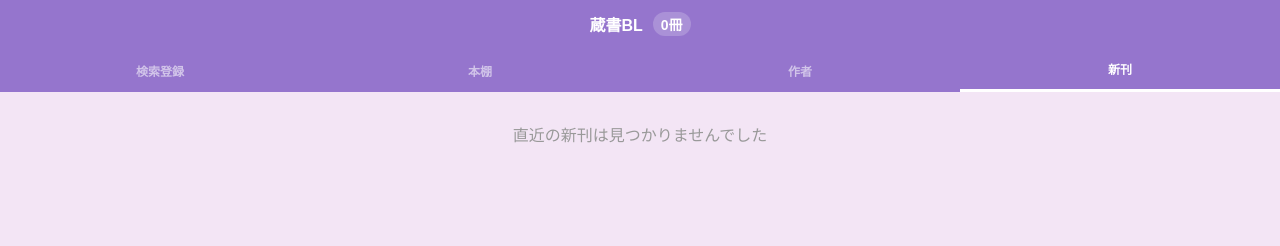
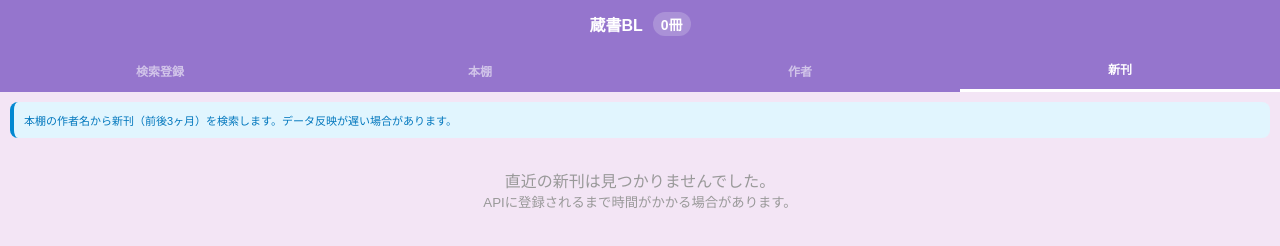
Before and after one commit to bingliyouna-commits/books, a plain HTML site: page index.html in a window 1280 px wide. Both pictures are taken after a click on the button "新刊". Drawn offline with Linux system fonts and the light colour scheme.

Commit message:
Update index.html

```diff
--- a/index.html
+++ b/index.html
@@ -2,7 +2,7 @@
 <html lang="ja">
 <head>
 <meta charset="UTF-8">
-<title>蔵書BL Pro 新刊強化版</title>
+<title>蔵書BL Pro 新刊・姓名統合版</title>
 <meta name="apple-mobile-web-app-capable" content="yes">
 <meta name="apple-mobile-web-app-status-bar-style" content="black-translucent">
 <meta name="viewport" content="width=device-width,initial-scale=1,user-scalable=no,viewport-fit=cover">
@@ -41,6 +41,7 @@
   #interactive.viewport { width: 100%; height: 180px; overflow: hidden; position: relative; background: #000; border-radius: 8px; margin-bottom: 10px; display: none; }
   #interactive.viewport canvas, video { width: 100%; position: absolute; top: 0; left: 0; }
   .toast { position: fixed; bottom: 80px; left: 50%; transform: translateX(-50%); background: rgba(0,0,0,0.8); color: white; padding: 10px 20px; border-radius: 25px; font-size: 13px; z-index: 2000; display: none; }
+  .info-box { background: #e1f5fe; padding: 10px; border-radius: 8px; font-size: 11px; color: #0277bd; margin-bottom: 10px; border-left: 4px solid #0288d1; }
 </style>
 </head>
 <body>
@@ -77,6 +78,7 @@
   <div id="author" class="page"><input id="authorSearchInput" type="search" placeholder="作者名検索..." oninput="renderAuthors()"><div id="authorList"></div></div>
 
   <div id="newBooks" class="page">
+    <div class="info-box">本棚の作者名から新刊（前後3ヶ月）を検索します。データ反映が遅い場合があります。</div>
     <div id="newList"></div>
   </div>
 </div>
@@ -157,31 +159,29 @@ async function searchAPI() {
 
 async function renderNewBooks() {
   const container = document.getElementById("newList");
-  container.innerHTML = '<div style="text-align:center;padding:20px;">新刊（前後3ヶ月）を探しています...</div>';
+  container.innerHTML = '<div style="text-align:center;padding:20px;">本棚から作者を探して新刊をチェック中...</div>';
   const books = await getAllBooks();
-
-  // 本棚の作者リストを取得（スペースなし）
-  const authors = [...new Set(books.map(b => cleanSpace(b.author)))];
+  const authors = [...new Set(books.map(b => cleanSpace(b.author)))].reverse(); // 最近追加した作者を優先
 
   const today = new Date();
-  const pastLimit = new Date(); pastLimit.setMonth(today.getMonth() - 1); // 1ヶ月前
-  const futureLimit = new Date(); futureLimit.setMonth(today.getMonth() + 3); // 3ヶ月後まで表示
+  const pastLimit = new Date(); pastLimit.setMonth(today.getMonth() - 2);
+  const futureLimit = new Date(); futureLimit.setMonth(today.getMonth() + 4);
 
   let newFound = [];
-  // 最新チェックを30名まで（負荷軽減）
-  for(let auth of authors.slice(0, 40)) {
+  const checkList = authors.slice(0, 50); // チェック人数を増やす
+
+  for(let auth of checkList) {
     try {
-      // 検索時にinauthorを指定し、新着順で取得
-      const res = await fetch(`https://www.googleapis.com/books/v1/volumes?q=inauthor:${encodeURIComponent(auth)}&orderBy=newest&maxResults=15`);
+      // 検索ワードに「コミック」等を混ぜて精度を上げる
+      const res = await fetch(`https://www.googleapis.com/books/v1/volumes?q=inauthor:${encodeURIComponent(auth)}&orderBy=newest&maxResults=10&langRestrict=ja`);
       const data = await res.json();
       if(data.items) {
         data.items.forEach(item => {
           const b = formatBookData(item);
-          if (b.date === "不明") return;
+          if (b.date === "不明" || b.date.length < 4) return;
           const pubDate = new Date(b.date);
           const isOwned = books.some(ob => cleanSpace(ob.title) === cleanSpace(b.title));
 
-          // 指定期間内、かつ未所持なら追加
           if(!isOwned && pubDate >= pastLimit && pubDate <= futureLimit) {
             newFound.push(b);
           }
@@ -191,10 +191,9 @@ async function renderNewBooks() {
   }
 
   if(newFound.length === 0) {
-    container.innerHTML = '<div style="text-align:center;padding:20px;color:#999;">直近の新刊は見つかりませんでした</div>'; return;
+    container.innerHTML = '<div style="text-align:center;padding:20px;color:#999;">直近の新刊は見つかりませんでした。<br><small>APIに登録されるまで時間がかかる場合があります。</small></div>'; return;
   }
 
-  // 重複排除と日付順ソート
   const uniqueBooks = Array.from(new Set(newFound.map(b => cleanSpace(b.title)))).map(title => newFound.find(b => cleanSpace(b.title) === title));
   uniqueBooks.sort((a,b) => b.date.localeCompare(a.date));
 
```
